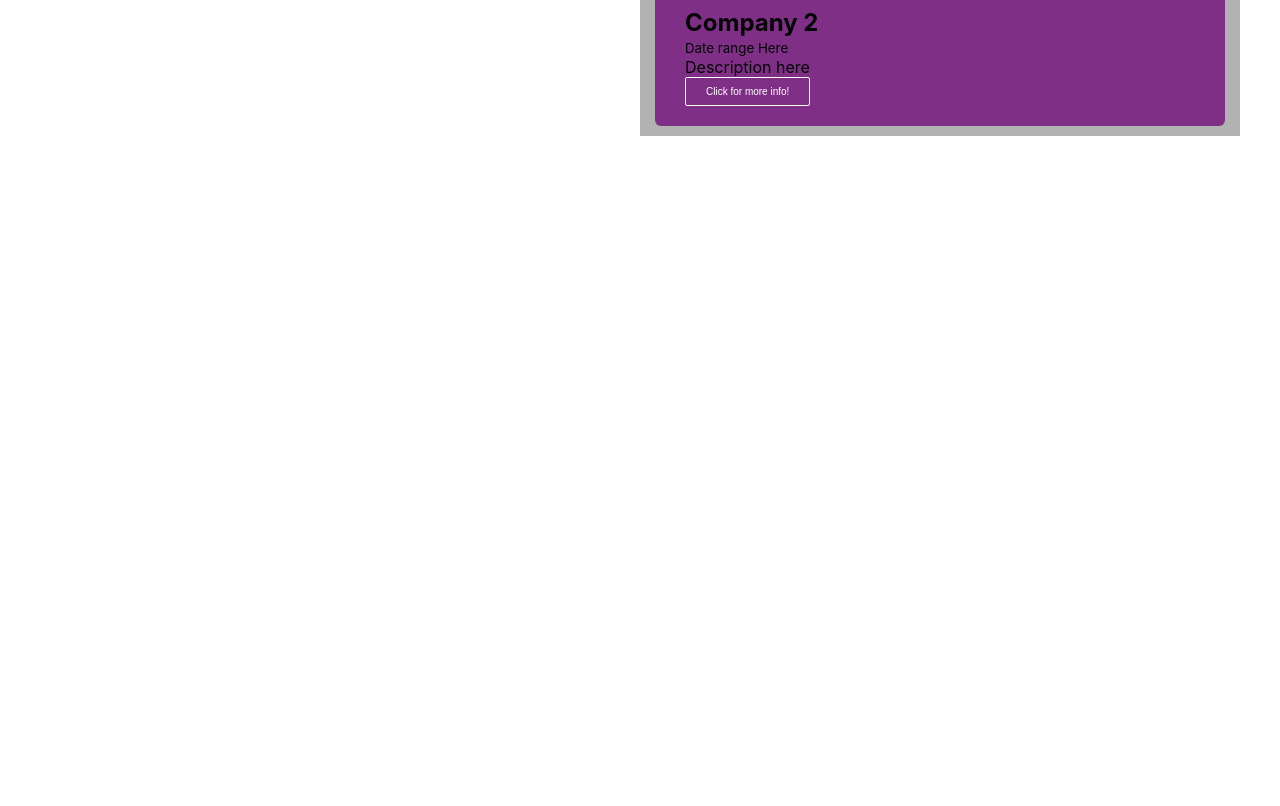
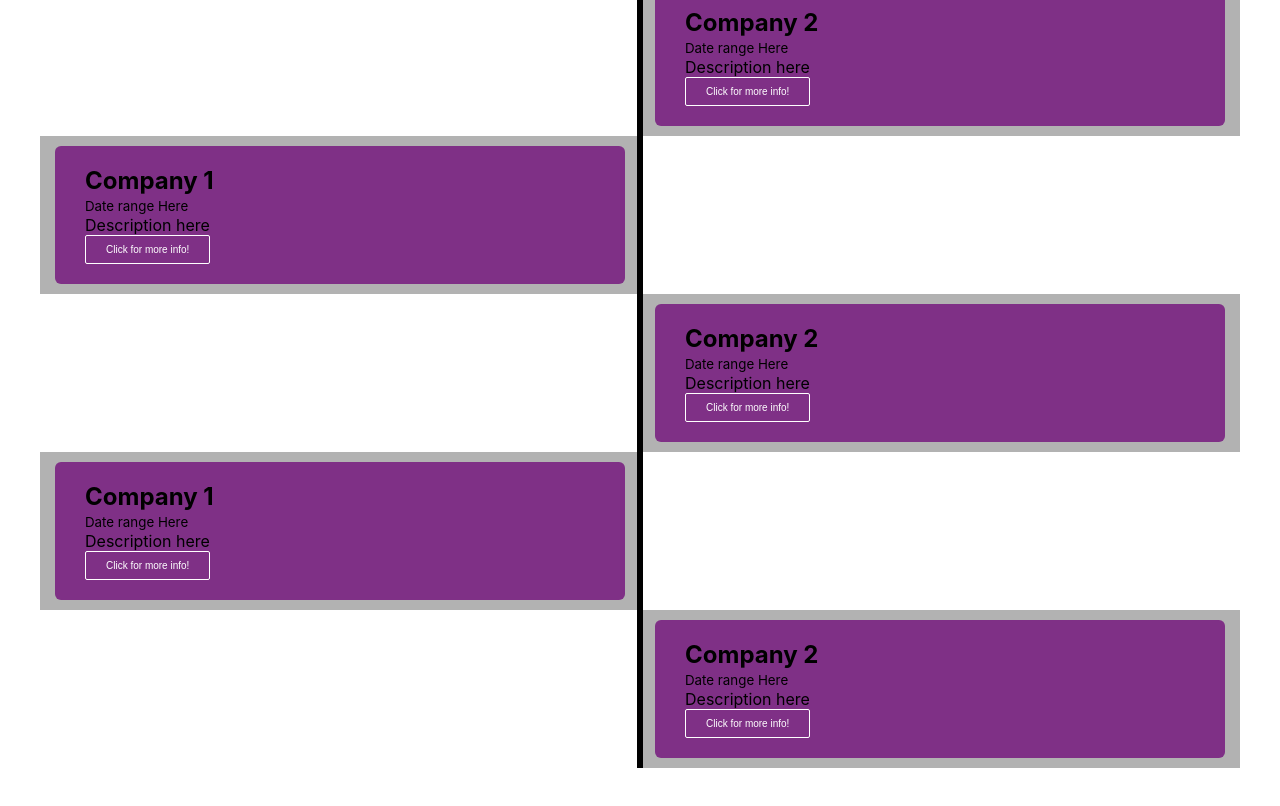
Before and after one commit to imran1503/IL_Web_Resume, a React (Create React App) app in the folder resume/: page /experience in a window 1280 px wide. Shown: the part 360-1166 px from the top of the page. Before the commit the page ends 800 px from the top, so only its background shows below. Built offline with nearby package versions, Linux system fonts and the light colour scheme.

Commit message:
Iterated on Timeline.js

```diff
--- a/resume/src/Components/Timeline.css
+++ b/resume/src/Components/Timeline.css
@@ -38,7 +38,23 @@
     position: absolute;
     width: 40px;
     border-radius: 50%;
-    right: -20px;
+    right: -30px;
     top: 32px;
     z-index: 10;
 }
+
+.right-container img{
+    left: -20px;
+}
+
+.Timeline::after {
+    content: ' ';
+    position: absolute;
+    width: 6px;
+    height: 100%;
+    top: 0;
+    background: black;
+    left: 50%;
+    margin-left: -3px;
+    z-index: -1;
+}
--- a/resume/src/Components/Timeline.js
+++ b/resume/src/Components/Timeline.js
@@ -9,7 +9,9 @@ function Timeline(){
 
             <div className='Timeline'>
                 <div className='container left-container'>
+                    {/* <img src={process.env.PUBLIC_URL + '../../public/images/MECLogo.png'} alt-text='mec' alt='mec' /> */}
                     <div className='text-box'>
+
                         <h2>Company 1 </h2>
                         <small>Date range Here</small>
                         <p>Description here</p>
@@ -34,6 +36,67 @@ function Timeline(){
                         </Button>
 
                     </div>
+
+                </div>
+                <div className='container left-container'>
+                    {/* <img src={process.env.PUBLIC_URL + '../../public/images/MECLogo.png'} alt-text='mec' alt='mec' /> */}
+                    <div className='text-box'>
+
+                        <h2>Company 1 </h2>
+                        <small>Date range Here</small>
+                        <p>Description here</p>
+                        <Button className='hero-btns' buttonStyle={"btn--outline"} buttonSize={'btn-small'} MyLink={
+                            "https://drive.google.com/file/d/1IvEfbMABQE1N9YbAoIp5nBFwhMw95CRG/view?usp=drive_link"
+                            }
+                        >
+                            Click for more info!
+                        </Button>
+                    </div>
+                </div>
+                <div className='container right-container'>
+                    <div className='text-box'>
+                        <h2>Company 2 </h2>
+                        <small>Date range Here</small>
+                        <p>Description here</p>
+                        <Button className='hero-btns' buttonStyle={"btn--outline"} buttonSize={'btn-small'} MyLink={
+                            "https://drive.google.com/file/d/1IvEfbMABQE1N9YbAoIp5nBFwhMw95CRG/view?usp=drive_link"
+                            }
+                        >
+                            Click for more info!
+                        </Button>
+
+                    </div>
+
+                </div>
+                <div className='container left-container'>
+                    {/* <img src={process.env.PUBLIC_URL + '../../public/images/MECLogo.png'} alt-text='mec' alt='mec' /> */}
+                    <div className='text-box'>
+
+                        <h2>Company 1 </h2>
+                        <small>Date range Here</small>
+                        <p>Description here</p>
+                        <Button className='hero-btns' buttonStyle={"btn--outline"} buttonSize={'btn-small'} MyLink={
+                            "https://drive.google.com/file/d/1IvEfbMABQE1N9YbAoIp5nBFwhMw95CRG/view?usp=drive_link"
+                            }
+                        >
+                            Click for more info!
+                        </Button>
+                    </div>
+                </div>
+                <div className='container right-container'>
+                    <div className='text-box'>
+                        <h2>Company 2 </h2>
+                        <small>Date range Here</small>
+                        <p>Description here</p>
+                        <Button className='hero-btns' buttonStyle={"btn--outline"} buttonSize={'btn-small'} MyLink={
+                            "https://drive.google.com/file/d/1IvEfbMABQE1N9YbAoIp5nBFwhMw95CRG/view?usp=drive_link"
+                            }
+                        >
+                            Click for more info!
+                        </Button>
+
+                    </div>
+
                 </div>
             </div>
         </div>
```
Also changed, not shown: resume/public/images/MECLogo.png (added).
